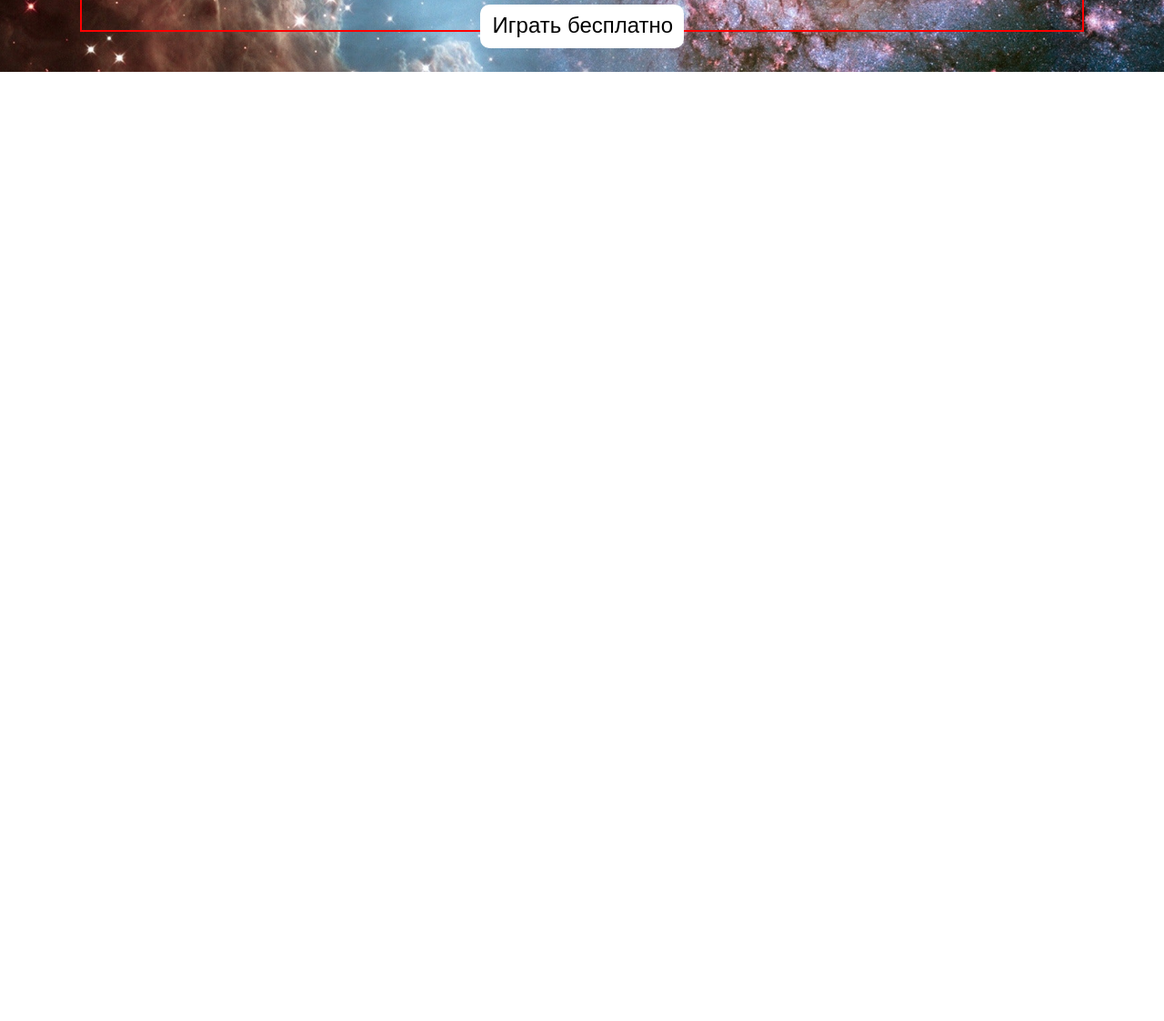
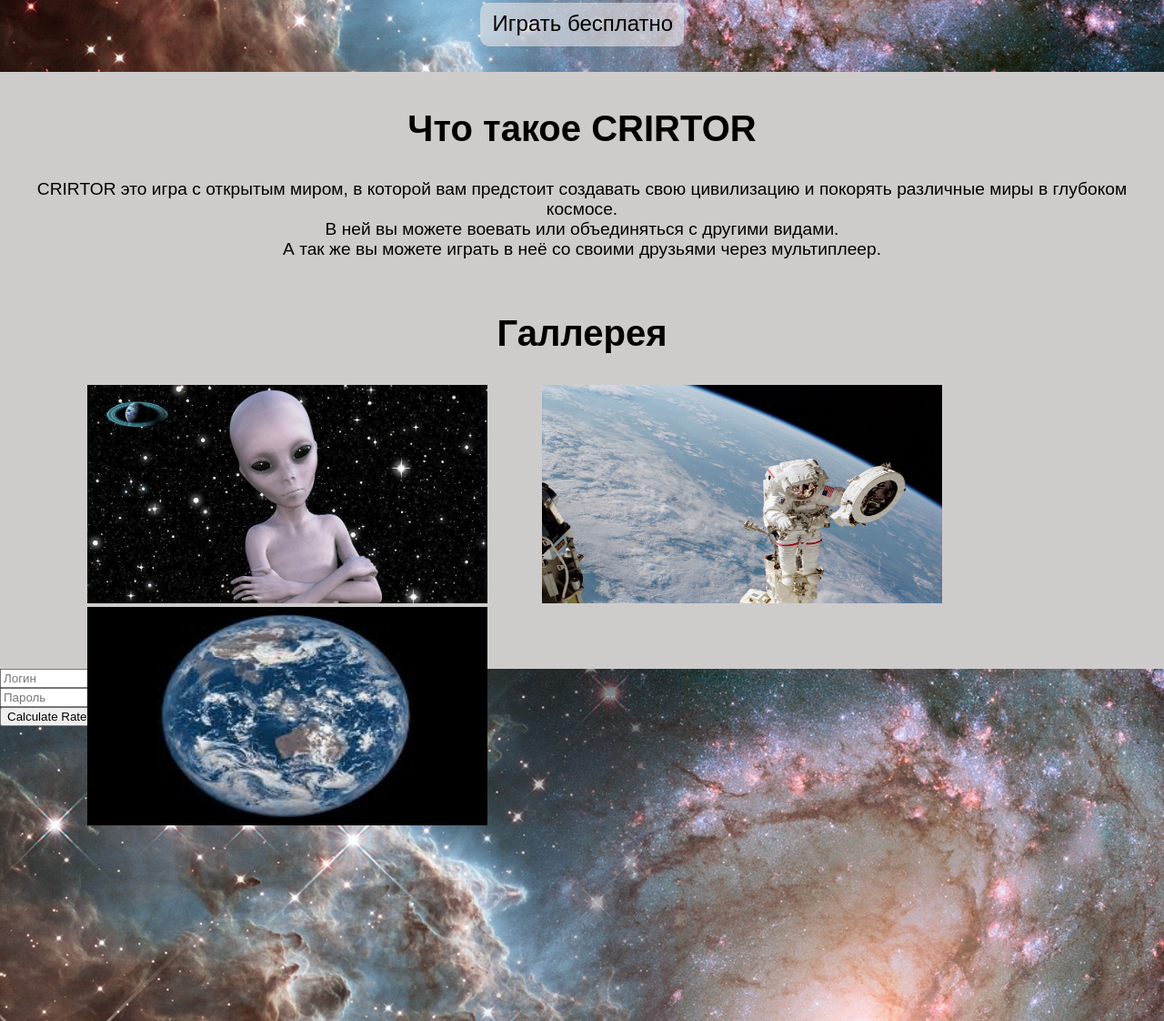
Before and after one commit to PsyByACET/Rubej, a plain HTML site: page index.html in a window 1280 px wide. Shown: the part 721-1843 px from the top of the page at 91% size. Before the commit the page ends 800 px from the top, so only its background shows below. Drawn offline with Linux system fonts and the light colour scheme.

Commit message:
Сделал галлерею + начал делать окно входа

```diff
--- a/css/main.css
+++ b/css/main.css
@@ -17,7 +17,9 @@ header h1 {
   text-transform: uppercase;
   text-align: center;
   font-size: 8vh;
-  margin-top: 10vh;
+  box-sizing: border-box;
+  padding-top: 10vh;
+  margin-top: 0;
 }
 header h2 {
   font-size: 6vh;
@@ -28,14 +30,67 @@ header h2 {
 .button_play {
   width: 28vh;
   height: 6vh;
-  background-color: #fff;
-  margin: -20px auto;
+  background-color: rgba(236, 233, 233, 0.575);
+  margin: 0 auto;
   border-radius: 10px;
+  margin-top: -20px;
 }
-.button_play span{
+.button_play span {
   display: block;
   font-size: 3vh;
   box-sizing: border-box;
   padding-top: 1.2vh;
   padding-left: 1.7vh;
 }
+.s2 {
+  background-color: rgb(206, 203, 203);
+  height: 82vh;
+}
+.s2 h1 {
+  margin-top: 0;
+  text-align: center;
+  padding-top: 5vh;
+  font-size: 5vh;
+}
+.s2 p {
+  font-size: 2.4vh;
+  text-align: center;
+}
+.gallery img {
+  height: 30vh;
+  width: 55vh;
+  max-width: 100%;
+  display: block;
+}
+.gallery {
+
+}
+.gallery li {
+  list-style-type: none;
+  margin-left: 7vh;
+  display: inline-block;
+  position: relative;
+}
+.gallery span {
+  color: white;
+  text-align: center;
+  box-sizing: border-box;
+  padding-top: 15vh
+}
+.descr {
+  position: absolute;
+  top: 0;
+  left: 0;
+  width: 100%;
+  height: 100%;
+  background-color: rgba(0,0,0,0.7);
+  opacity: 0;
+  transition: 1s;
+}
+.gallery li:hover .descr {
+  opacity: 1;
+}
+.log {
+  background: url(../img/fon.jpg) no-repeat center top / cover;
+  height: 100vh;
+}
--- a/index.html
+++ b/index.html
@@ -9,7 +9,6 @@
   </head>
   <body>
     <header>
-      <div class="container">
       <h1>Crirtor</h1>
       <h2>
         Присоединяйся к CRIRTOR <br />
@@ -18,10 +17,29 @@
       <div class="button_play">
         <span>Играть бесплатно</span>
       </div>
+    </header>
+    <section class="s2">
+      <h1>Что такое CRIRTOR</h1>
+      <p>CRIRTOR это игра с открытым миром, в которой вам предстоит создавать свою цивилизацию
+        и покорять различные миры в глубоком космосе. <br>
+        В ней вы можете  воевать или объединяться с другими видами. <br>
+        А так же вы можете играть в  неё со своими друзьями через мультиплеер.
+      </p>
+      <h1>Галлерея</h1>
+      <div class="gallery">
+        <ul>
+          <li><span class="descr">Создай свою цивилизацию</span><img src="img/galery1.jpg" alt=""></li>
+          <li><span class="descr">Исследуй глубокий космос</span><img src="img/galery2.jpg" alt=""></li>
+          <li><span class="descr">Открой новые миры</span><img src="img/galery3.jpeg" alt=""></li>
+        </ul>
       </div>
-    </header>
-    <section>
-
+    </section>
+    <section class="log" id="log">
+      <form action="#" method="post">
+          <input placeholder="Логин" class="perv" type="text" name="login"> <br>
+          <input placeholder="Пароль" class="perv" type="password"> <br>
+          <input class="butt" type="submit" value="Calculate Rates">
+      </form>
     </section>
   </body>
 </html>
```
Also changed, not shown: img/galery1.jpg (added), img/galery2.jpg (added), img/galery3.jpeg (added), register.html (added). Lines whose indentation alone changed are shown as unchanged.
